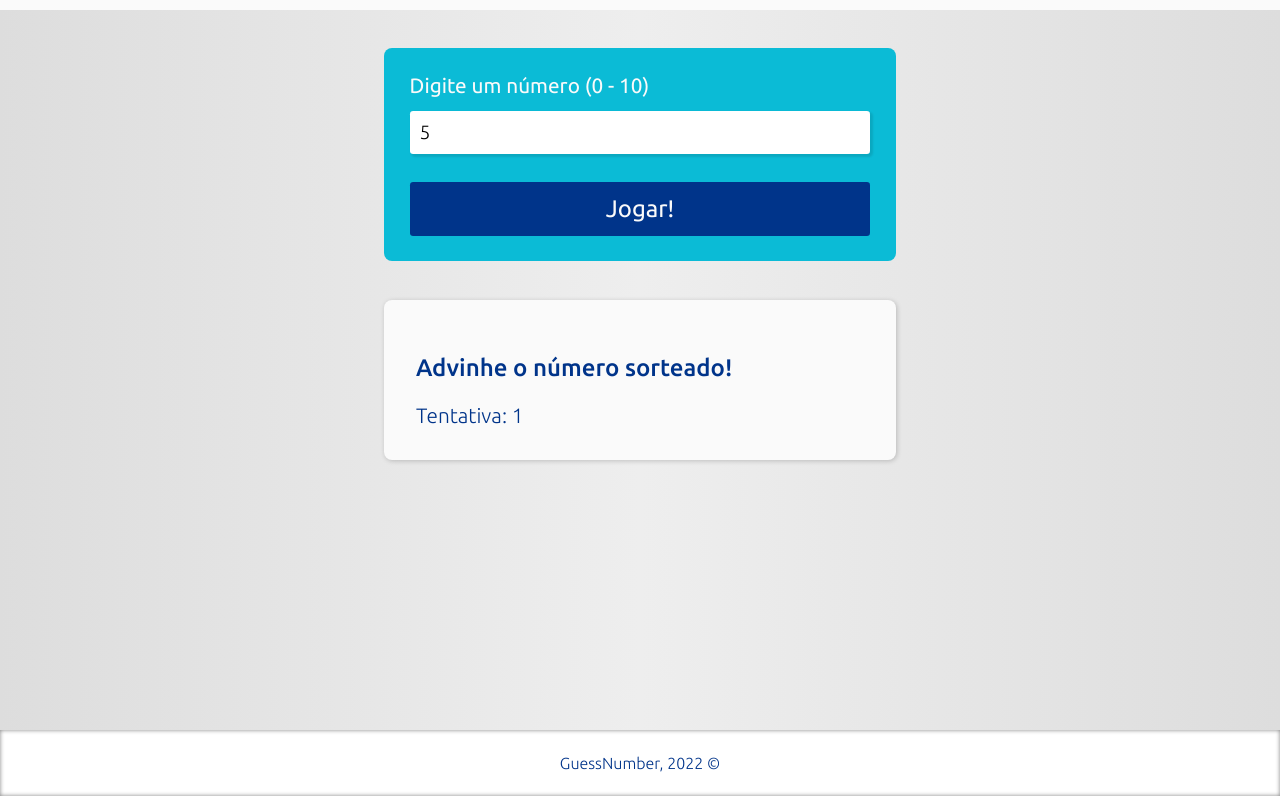
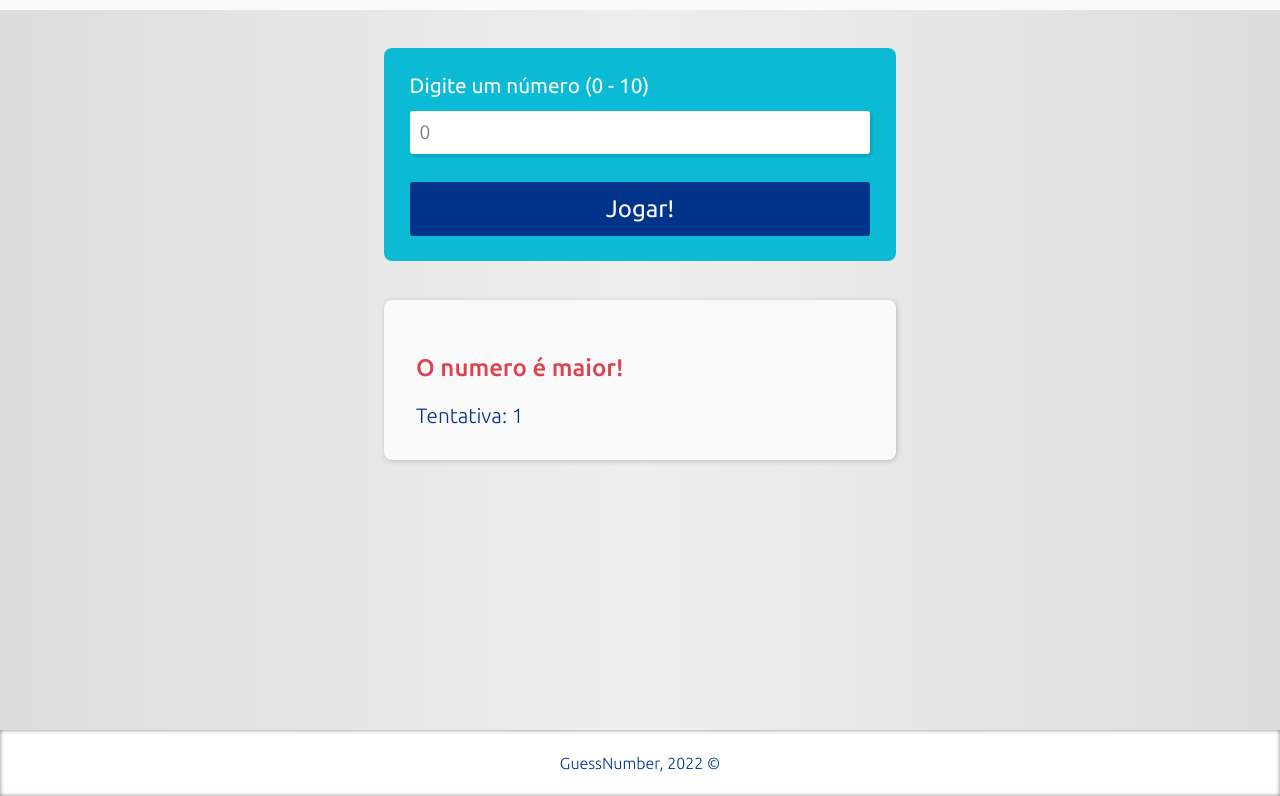
Before and after one commit to AndreZrem/GuessNumber, a plain HTML site: page index.html in a window 1280 px wide. Both pictures are taken after typing "5" into the empty fields and a click on the button "Jogar!". Shown: the part 67-863 px from the top of the page. Drawn offline with Linux system fonts and the light colour scheme.

Commit message:
Feito mas ainda da para melhorar algumas coisas

```diff
--- a/js/index.js
+++ b/js/index.js
@@ -1,74 +1,68 @@
 const form = document.getElementById('form');
 form.addEventListener('submit', handleSubmit);
 
-let statusA = document.getElementById('statusA');
+let status = document.getElementById('statusA');
 let attempt = document.getElementById('attempt');
 let result = document.getElementById('result');
 
 const Guess = {
     max: 10,
-    attemptsNumber: 0,
-    numberDrawn: function randomValue() {
-        return Math.round(Math.round() * this.max);
+    attempsNumber: 0,
+    nunberDrawn: function randowValue() {
+        return Math.round(Math.random() * this.max);
     }
-}
+};
 
-let numberDrawn = Guess.numberDrawn();
+let numberDrawn = Guess.nunberDrawn();
 
-function updateAttempt(attempt, value)
-{
-    attempt.innerHTML = 'Tentativa: ' + value
-}
+function updateAttempt(attempt, value) {
+    attempt.innerHTML = 'Tentativa: ' + value;
+};
 
-function handleSubmit(e)
-{
+function handleSubmit(e) {
   e.preventDefault();
 
   let kick = document.getElementById('kick').value;
 
   if(!kick)
   {
-        alert('Digite um valor valido!')
+    alert('Nada digitado, por favor digite um numero valido!')
     return;
-    }
+  };
 
-    updateAttempt(attempt, ++Guess.attemptsNumber)
+  updateAttempt(attempt, ++Guess.attempsNumber);
 
   if(numberDrawn == kick)
   {
     playAgain();
-        statusA.innerHTML = 'parabéns você acertou';
-        result.style.transition = '0.4s';
+    statusA.innerHTML = 'Parabéns você acertou!';
+    result.style.transition = '0.4s'
     result.style.backgroundColor = '#37c978';
     result.style.color = '#FFF';
     statusA.style.color = '#FFF';
     clear();
-    }
-    else if(numberDrawn > kick)
+  } else if(numberDrawn > kick)
   {
-        statusA.innerHTML = 'O número é maior'
+    statusA.innerHTML = 'O numero é maior!';
+    statusA.style.color = '#de4251';
+    clear();
+  }else if(numberDrawn < kick)
+  {
+    statusA.innerHTML = 'O numero é menor!';
     statusA.style.color = '#de4251';
     clear();
   }
-    else if(numberDrawn < kick)
-    {
-        statusA.innerHTML = 'O número é menor'
-        statusA.style.color = '#de4251';
-        clear();
-    }
+
 }
 
-function playAgain()
-{
+function playAgain() {
     document.getElementById('btnRestart').style.display = 'flex';
-}
+};
 
-function restart()
-{
+function restart() {
     document.location.reload(true);
-}
+};
 
-function clear()
-{
+function clear() {
     document.getElementById('kick').value = '';
 }
```
Also changed, not shown: index.html (+1 -1 lines). Lines whose indentation alone changed are shown as unchanged.
